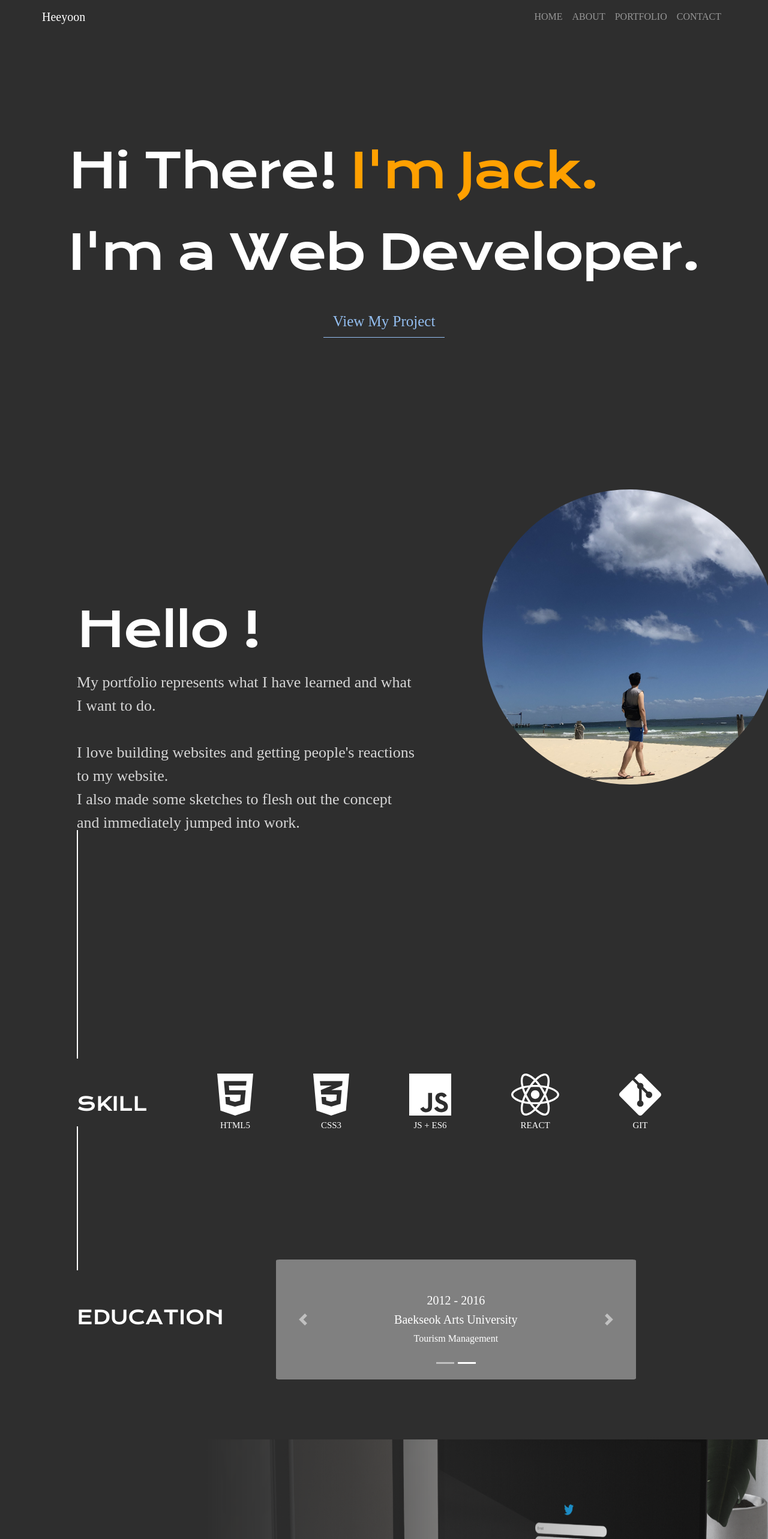
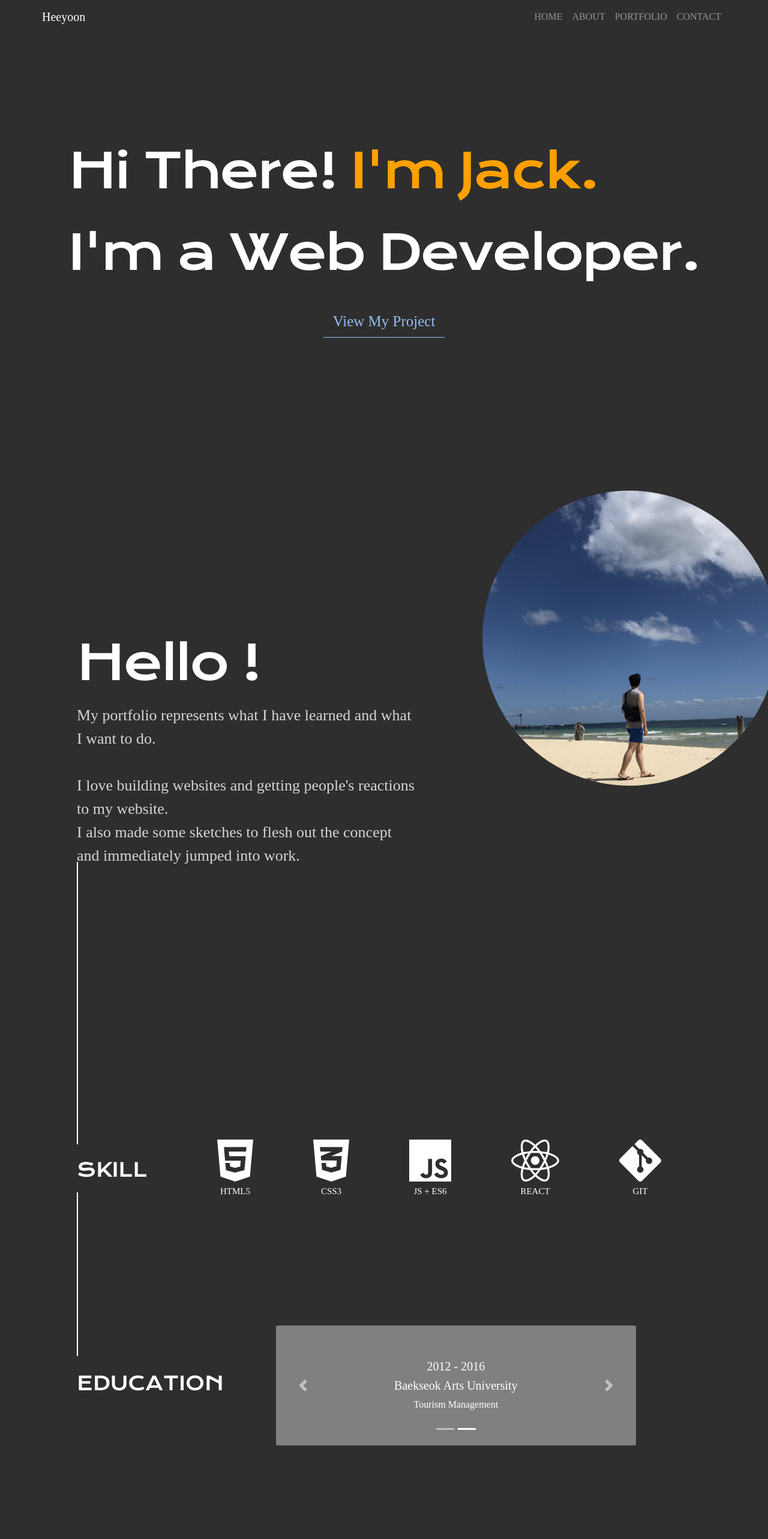
Before and after one commit to sungheeyoon/portfolio, a React (Create React App) app: page / in a window 1280 px wide. Shown: the top 2566 px of the page at 60% size. Built offline with nearby package versions, Linux system fonts and the light colour scheme; a web font is replaced by a local one.

Commit message:
Updated height

```diff
--- a/src/Components/about.js
+++ b/src/Components/about.js
@@ -12,7 +12,7 @@ import {
 import imgMe from "../img/me.jpg";
 
 const AboutContainer = styled.div`
-  height: 100vh;
+  height: 910px;
   width: 100wh;
   display: flex;
   position: relative;
@@ -21,7 +21,7 @@ const AboutContainer = styled.div`
   color: white;
 `;
 const AboutContainerC = styled.div`
-  height: 100vh;
+  height: 910px;
   width: 100wh;
   display: flex;
   position: relative;
@@ -133,7 +133,7 @@ const About = () => {
           position="fixed"
           alt="testA"
         />
-        <VerticalLine style={{ bottom: "-3%" }} />
+        <VerticalLine style={{ bottom: "0px" }} />
       </AboutContainer>
 
       <AboutContainerC id="about">
```
